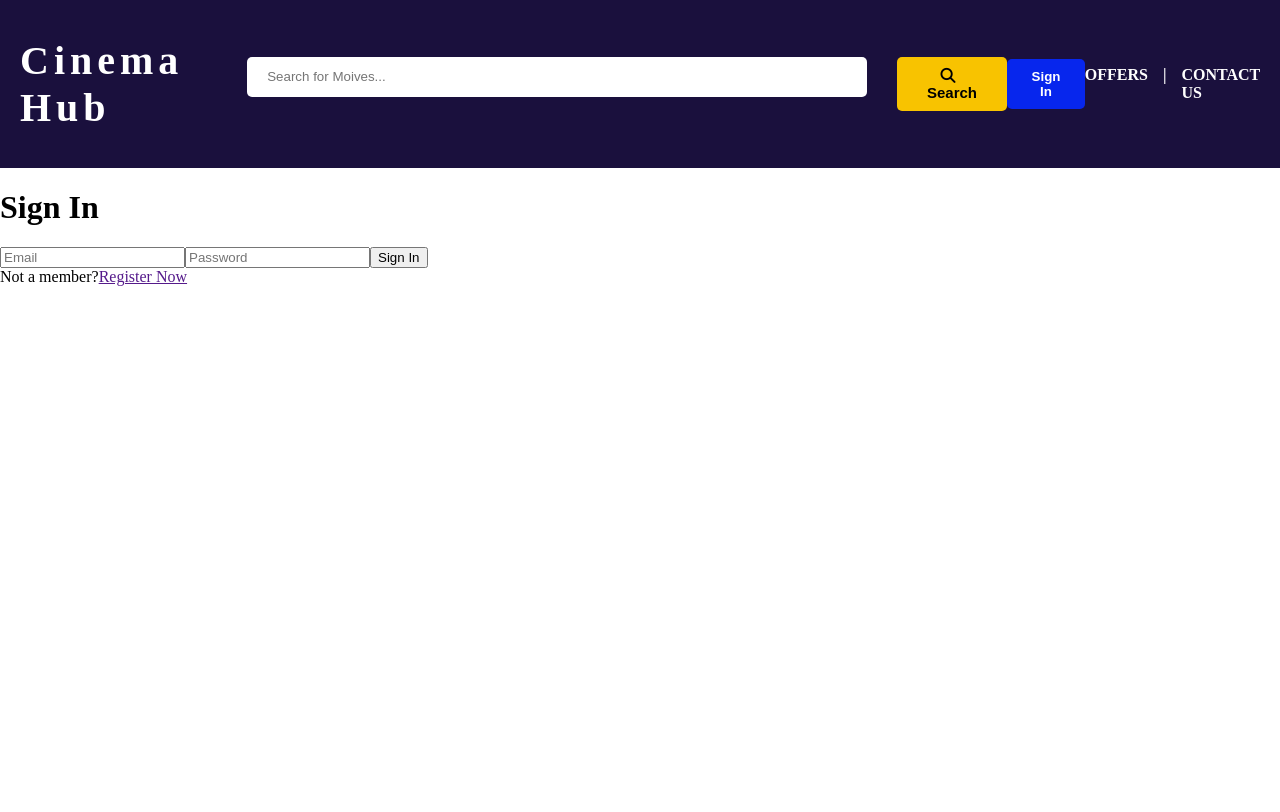
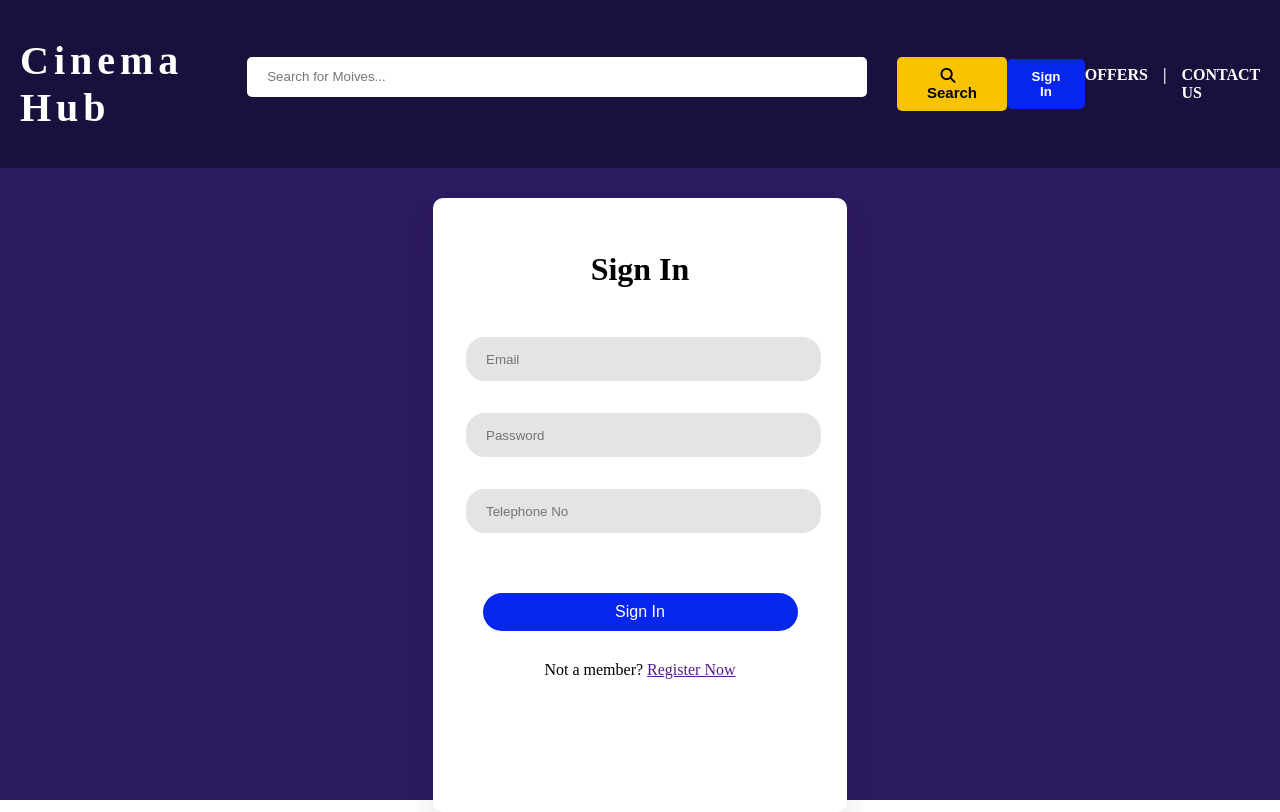
Before and after one commit to sachithrakalani/PUSL3120-Full-Stack-Developmen-FE, a React (Vite) app: page / in a window 1280 px wide. Built offline with nearby package versions, Linux system fonts and the light colour scheme.

Commit message:
Style Sign In page using css module

```diff
--- a/src/Components/SignInPage.jsx
+++ b/src/Components/SignInPage.jsx
@@ -1,18 +1,24 @@
 import HomePageHeader from "./HomePageHeader";
+import style from "./signinpage.module.css";
 
 export default function SignIn() {
   return (
-    <div>
+    <div className={style.signcontainer}>
       <HomePageHeader />
+      <center>
+        <div className={style.wrapper}>
           <h1>Sign In</h1>
 
           <input type="email" placeholder="Email" name="Email" />
           <input type="password" placeholder="Password" name="Password" />
+          <input type="TelephoneNo" placeholder="Telephone No" name="Telephone No" />
 
           <button type="submit">Sign In</button>
           <div>
-        Not a member?<a href="">Register Now</a>
+            Not a member? <a href="">Register Now</a>
           </div>
+        </div>
+      </center>
     </div>
   );
 }
--- /dev/null
+++ b/src/Components/signinpage.module.css
@@ -0,0 +1,54 @@
+.signcontainer {
+  height: 100vh;
+  background-color: #2d1b5f;
+}
+
+.wrapper {
+  margin-top: 30px;
+  width: 350px;
+  height: 550px;
+  padding: 2rem 2rem;
+  background-color: #fff;
+  border-radius: 10px;
+  text-align: center;
+  box-shadow: 0 20px 35px rgba(0, 0, 0, 0.1);
+}
+
+.wrapper h1 {
+  font-size: 2rem;
+  color: black;
+  margin-bottom: 3rem;
+}
+
+.wrapper input {
+  width: 90%;
+  height: 20px;
+  outline: none;
+  border: 1px solid #fff;
+  padding: 12px 20px;
+  margin-bottom: 30px;
+  border-radius: 20px;
+  background: #e4e4e4;
+}
+
+.wrapper button {
+  font-size: 1rem;
+  margin-top: 1.8rem;
+  margin-bottom: 30px;
+  padding: 10px 0;
+  border-radius: 20px;
+  outline: none;
+  border: none;
+  width: 90%;
+  color: #fff;
+  cursor: pointer;
+  background: #0726ed;
+}
+
+.wrapper button:hover {
+  background: rgba(17, 107, 143, 0.877);
+}
+
+.wrapper input:focus {
+  border: 1px solid rgb(192, 192, 192);
+}
```
Lines whose indentation alone changed are shown as unchanged.
